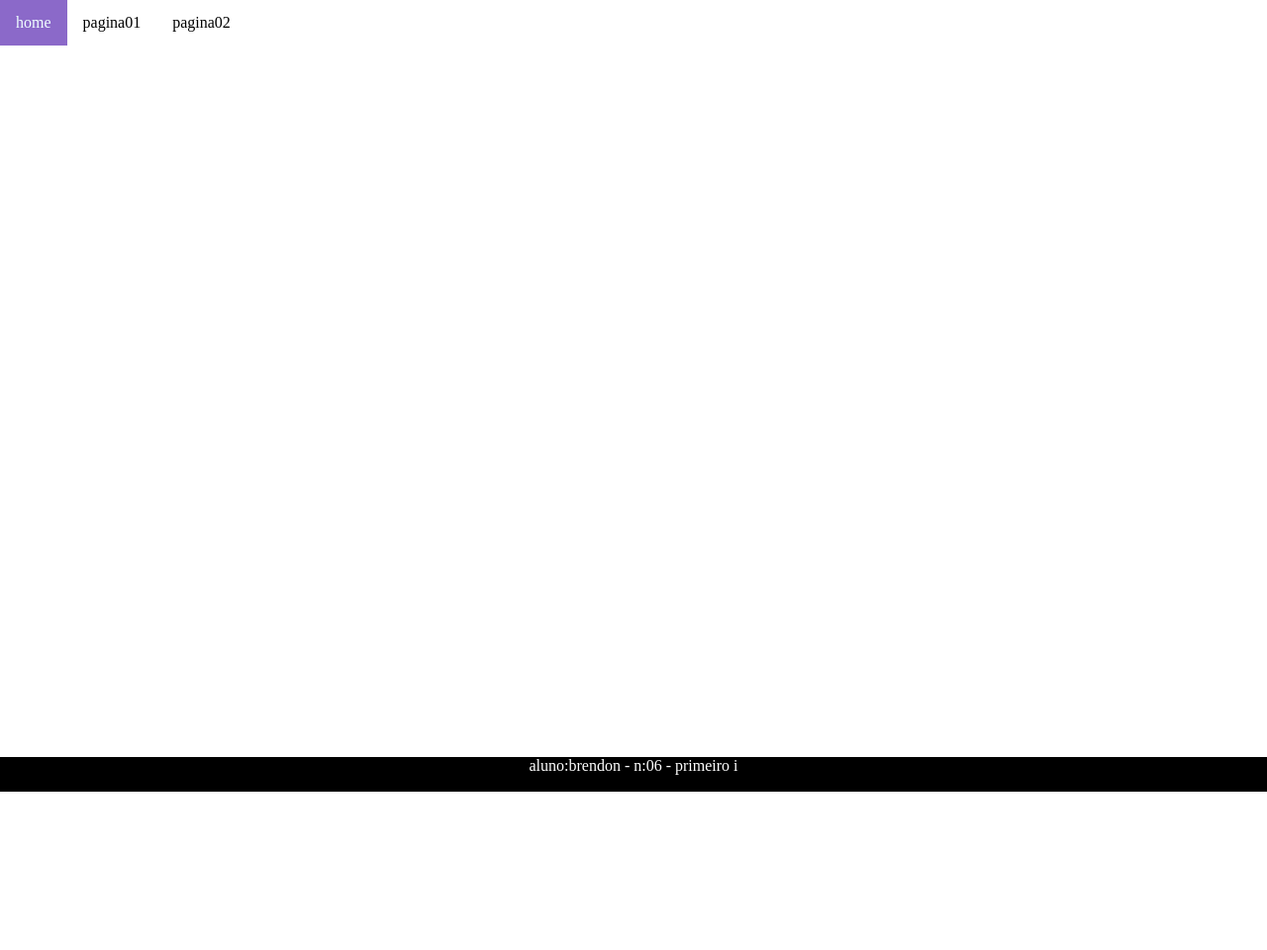
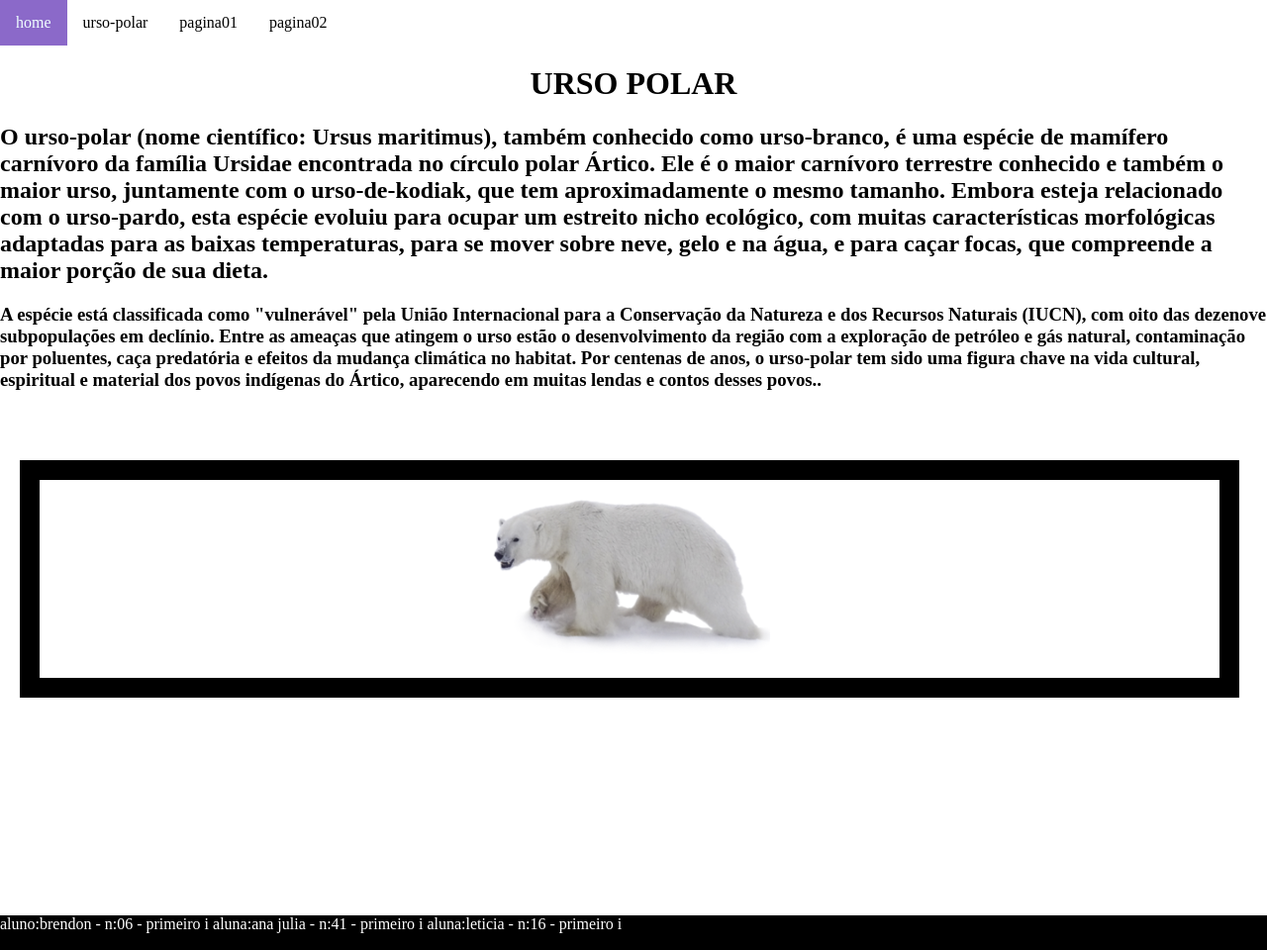
Before and after one commit to bronkioshi/brendon606-primeiroi_2T, a plain HTML site: page index.html in a window 1280 px wide. Shown: the whole page at 99% size. Before the commit the page ends 800 px from the top, so only its background shows below. Drawn offline with Linux system fonts and the light colour scheme.

Commit message:
aula 24-08

```diff
--- a/estilo.css
+++ b/estilo.css
@@ -90,11 +90,26 @@ li a:hover {
   height: 35px;
   background-color: black;
   color: white;
-  bottom: 0%;
+  bottom: -20%;
   display: flex;
-  justify-content: center;
+  justify-content: initial;
 }
 .conteudo {
   position: absolute;
   top: 45px;
 }
+.caixaursoP {
+  position: absolute;
+  top: 400px;
+  width: 90%;
+  height: 160px;
+  background-color: rgb(255, 255, 255);
+  left: 0;
+  margin: 20px;
+  border-color: black;
+  border-width: 20px;
+  border-style: solid;
+  padding: 20px;
+  display: flex;
+  justify-content: center;
+}
--- a/index.html
+++ b/index.html
@@ -2,14 +2,15 @@
 <html lang="pt-br" dir="ltr">
   <head>
     <meta charset="utf-8">
-    <title>brendon</title>
+    <title>URSO POLAR</title>
     <link rel="stylesheet" href="estilo.css">
   </head>
   <body>
     <div class="menuprincipal">
       <nav>
         <ul>
-          <li><a href="index.html">home</a></li>
+          <li><a href="home.html">home</a></li>
+          <li><a href="index.html">urso-polar</a></li>
           <li><a href="pagina01.html">pagina01</a></li>
           <li><a href="pagina02.html">pagina02</a></li>
         </ul>
@@ -18,13 +19,23 @@
 
   </body>
   <div class="conteudo">
-    <h1></h1>
+    <h1>URSO POLAR</h1>
 
-    <h2></h2>
+    <h2>
+      O urso-polar (nome científico: Ursus maritimus), também conhecido como urso-branco, é uma espécie de mamífero carnívoro da família Ursidae encontrada no círculo polar Ártico. Ele é o maior carnívoro terrestre conhecido e também o maior urso, juntamente com o urso-de-kodiak, que tem aproximadamente o mesmo tamanho. Embora esteja relacionado com o urso-pardo, esta espécie evoluiu para ocupar um estreito nicho ecológico, com muitas características morfológicas adaptadas para as baixas temperaturas, para se mover sobre neve, gelo e na água, e para caçar focas, que compreende a maior porção de sua dieta.
+    </h2>
+
+    <h3>
+      A espécie está classificada como "vulnerável" pela União Internacional para a Conservação da Natureza e dos Recursos Naturais (IUCN), com oito das dezenove subpopulações em declínio. Entre as ameaças que atingem o urso estão o desenvolvimento da região com a exploração de petróleo e gás natural, contaminação por poluentes, caça predatória e efeitos da mudança climática no habitat. Por centenas de anos, o urso-polar tem sido uma figura chave na vida cultural, espiritual e material dos povos indígenas do Ártico, aparecendo em muitas lendas e contos desses povos..
+    </h3>
+    <div class="caixaursoP">
+        <img id="urso-polar" src="urso.polar.png" alt="">
+    </div>
   </div>
   <div class="rodape">
     aluno:brendon - n:06 - primeiro i
-
+    aluna:ana julia - n:41 - primeiro i
+    aluna:leticia - n:16 - primeiro i
   </div>
 
 
```
Also changed, not shown: home.html (added), urso.polar.png (added).
